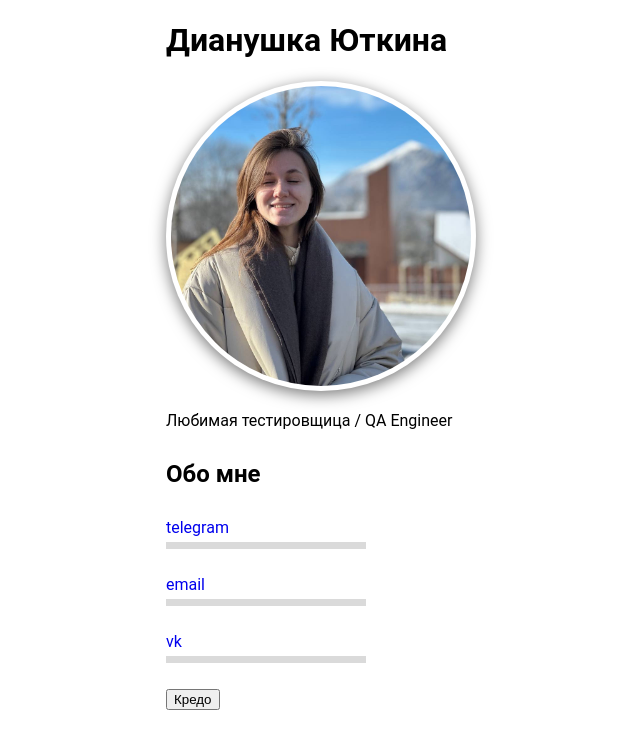
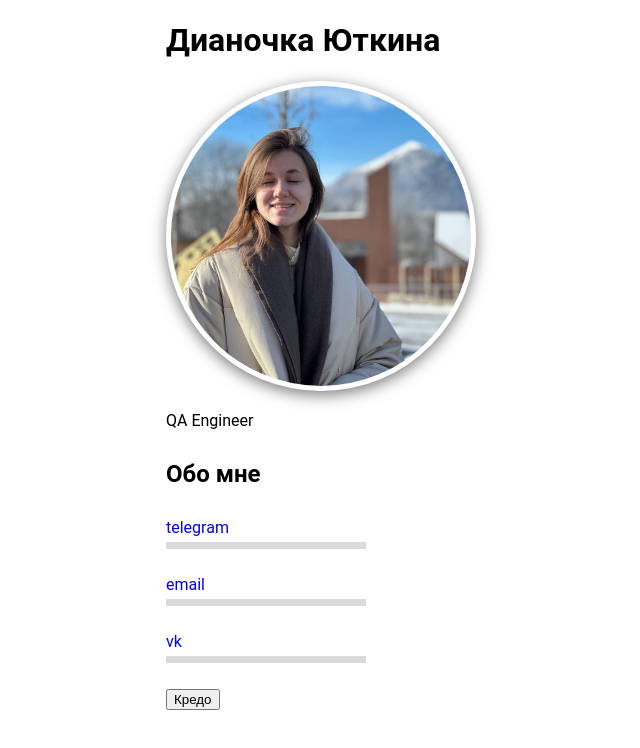
Before and after one commit to deessauu/-HTML-CSS., a plain HTML site: page index.html in a window 1280 px wide. Shown: the whole page, without its empty margins (34-674 px from the left). Drawn offline with Linux system fonts and the light colour scheme.

Commit message:
изменил имя пользователя

```diff
--- a/index.html
+++ b/index.html
@@ -8,13 +8,13 @@
 </head>
 
 <body class="container">
-		<h1>Дианушка Юткина</h1>
+		<h1>Дианочка Юткина</h1>
 
 		<div class="item">
 			<img class="photo" src="deessauu.jpg" width="300" height="300" alt="фото">
 		</div>
 
-			<p>Любимая тестировщица / QA Engineer</p>
+			<p>QA Engineer</p>
 
 			<h2>Обо мне</h2>
 
```
